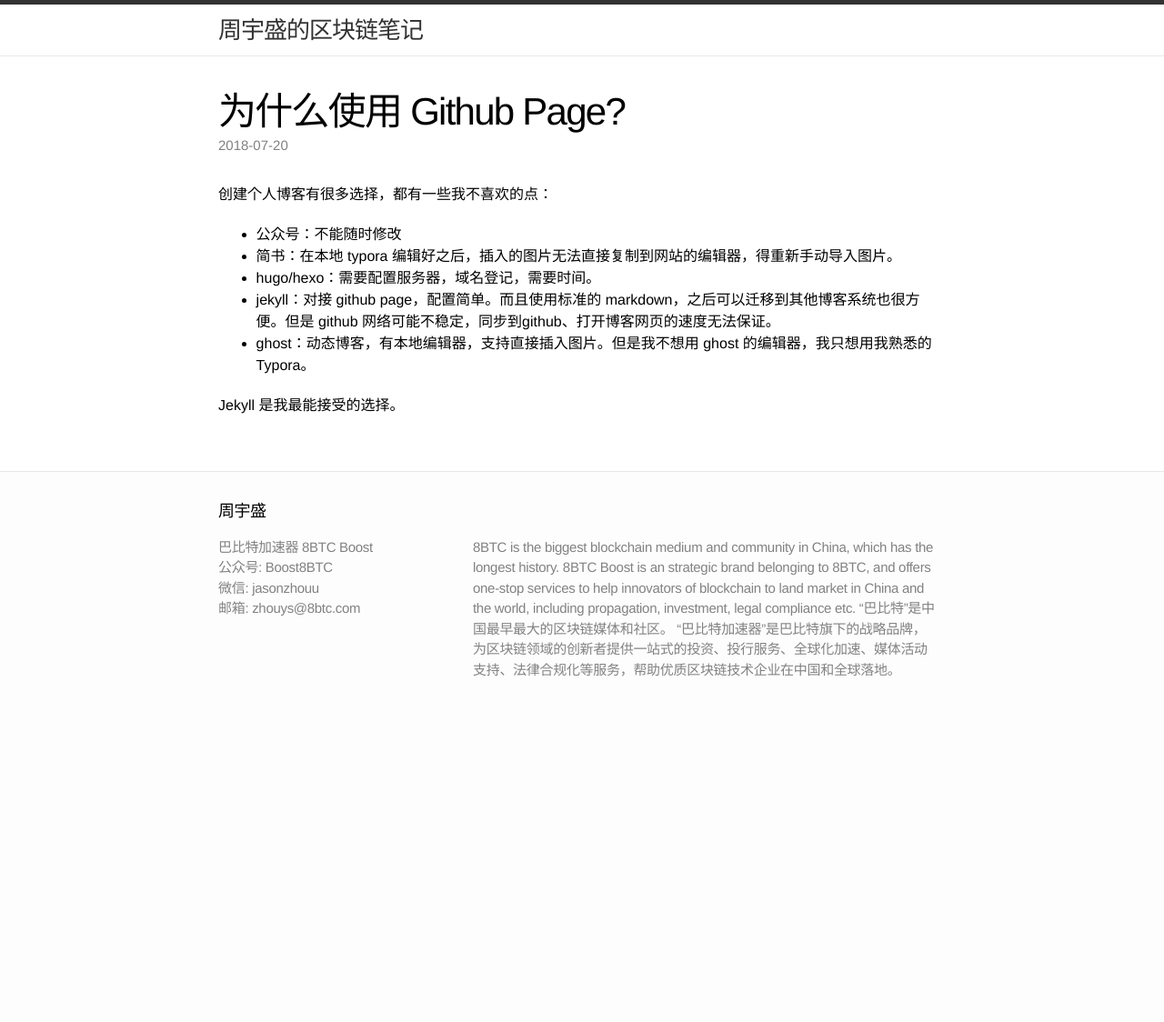
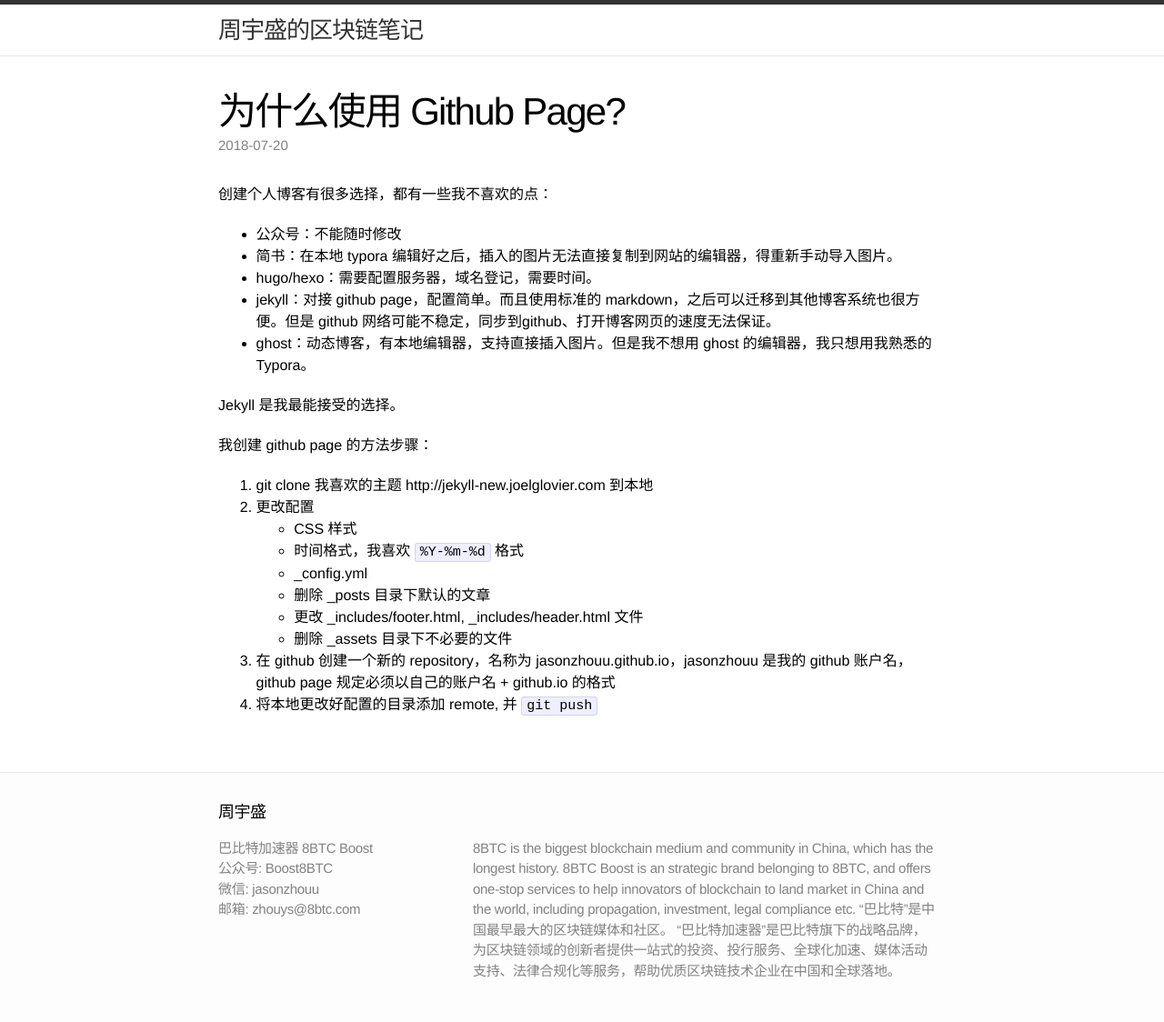
Before and after one commit to jasonzhouu/jekyll-template, a Jekyll site: the page built from _posts/2018-07-20-为什么使用 Github Page.md, in a window 1280 px wide. Shown: the whole page at 91% size. Built offline with Jekyll 4.4.1, drawn with Linux system fonts in a browser that asks for light colours; before the commit the page ends 900 px from its top, so only the background shows below that.

Commit message:
描述创建github page 的步骤

```diff
--- a/_posts/2018-07-20-为什么使用 Github Page.md
+++ b/_posts/2018-07-20-为什么使用 Github Page.md
@@ -13,3 +13,16 @@ date:   2018-07-20
 - ghost：动态博客，有本地编辑器，支持直接插入图片。但是我不想用 ghost 的编辑器，我只想用我熟悉的 Typora。
 
 Jekyll 是我最能接受的选择。
+
+我创建 github page 的方法步骤：
+
+1. git clone 我喜欢的主题 http://jekyll-new.joelglovier.com 到本地
+2. 更改配置
+   - CSS 样式
+   - 时间格式，我喜欢 `%Y-%m-%d` 格式
+   - _config.yml
+   - 删除 _posts 目录下默认的文章
+   - 更改 _includes/footer.html, _includes/header.html 文件
+   - 删除 _assets 目录下不必要的文件
+3. 在 github 创建一个新的 repository，名称为 jasonzhouu.github.io，jasonzhouu 是我的 github 账户名，github page 规定必须以自己的账户名 + github.io 的格式
+4. 将本地更改好配置的目录添加 remote, 并 `git push`
```
